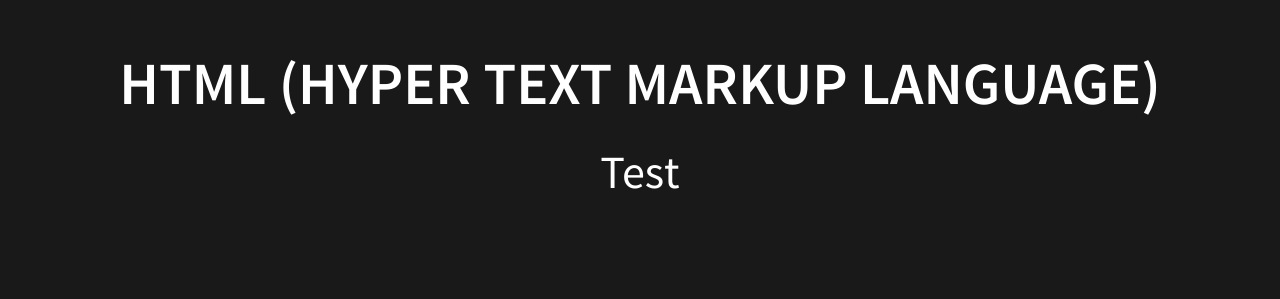
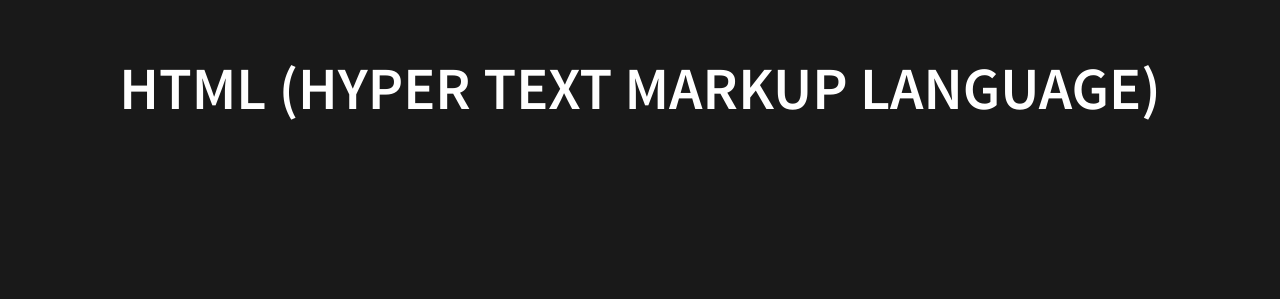
Before and after one commit to arganaphangquestian/reactjs-roadmap, a plain HTML site: page index.html in a window 1280 px wide. Shown: the part 261-560 px from the top of the page. Drawn offline with Linux system fonts and the light colour scheme.

Commit message:
separator

```diff
--- a/index.html
+++ b/index.html
@@ -14,8 +14,7 @@
 				<!-- HTML -->
 				<section
 					data-markdown="./docs/1_html.md"
-					data-separator="^\r?\n\r?\n\r?\n"
-					data-separator-vertical="^\r?\n\r?\n"
+					data-separator-vertical="^\r?\n--\r?\n$"
 					data-separator-notes="^Note:"
 					data-charset="iso-8859-15"
 				></section>
```
Also changed, not shown: docs/1_html.md (+2 -0 lines).
